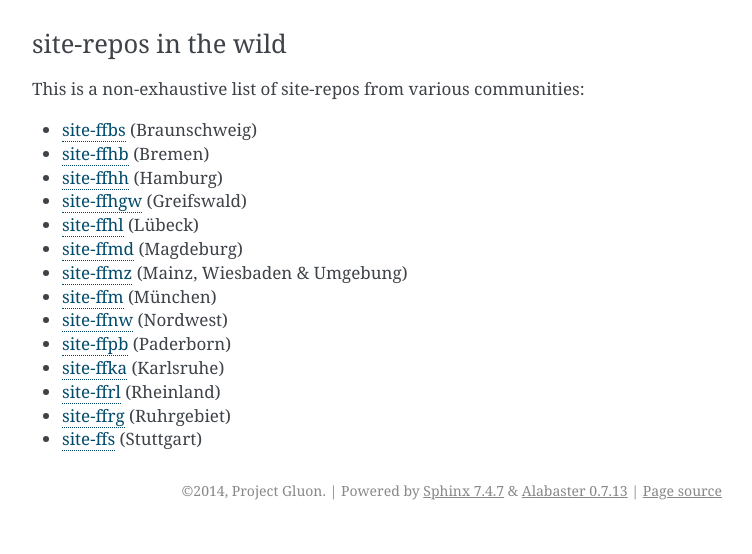
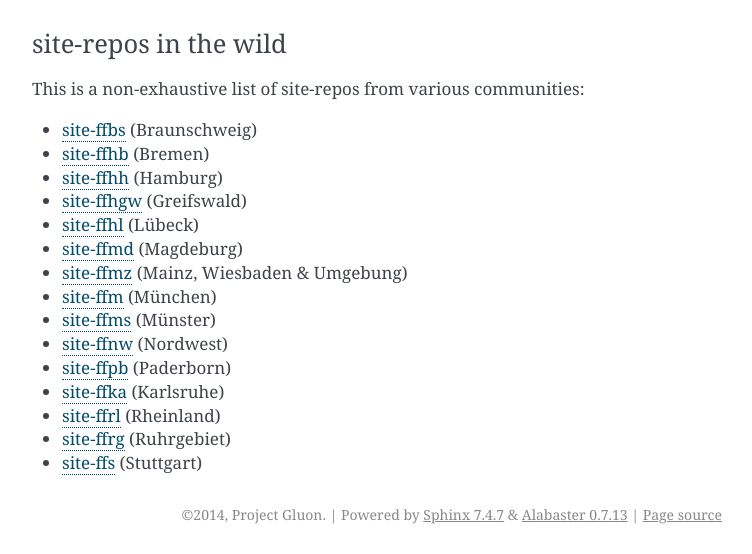
Before and after one commit to freifunk-gluon/gluon, a Sphinx documentation site: the page built from docs/user/site.rst, in a window 1280 px wide and 900 px high, scrolled down 7760 px, cut to the strip 346-900 px from the top of the window. Shown: the whole strip, without its empty margins (388-1140 px from the left). Built offline with Sphinx 7.4.7, drawn with Linux system fonts in a browser that asks for light colours; before the commit the page ends 8636 px from its top, so only the background shows below that.

Commit message:
Add Münster

```diff
--- a/docs/user/site.rst
+++ b/docs/user/site.rst
@@ -219,6 +219,7 @@ This is a non-exhaustive list of site-repos from various communities:
 * `site-ffmd <https://github.com/FreifunkMD/site-ffmd>`_ (Magdeburg)
 * `site-ffmz <https://github.com/freifunk-mwu/site-ffmz>`_ (Mainz, Wiesbaden & Umgebung)
 * `site-ffm <https://github.com/freifunkMUC/site-ffm>`_ (München)
+* `site-ffms <https://github.com/FreiFunkMuenster/site-ffms>`_ (Münster)
 * `site-ffnw <https://git.freifunk-ol.de/root/siteconf.git>`_ (Nordwest)
 * `site-ffpb <https://git.c3pb.de/freifunk-pb/site-ffpb>`_ (Paderborn)
 * `site-ffka <https://github.com/ffka/site-ffka>`_ (Karlsruhe)
```
